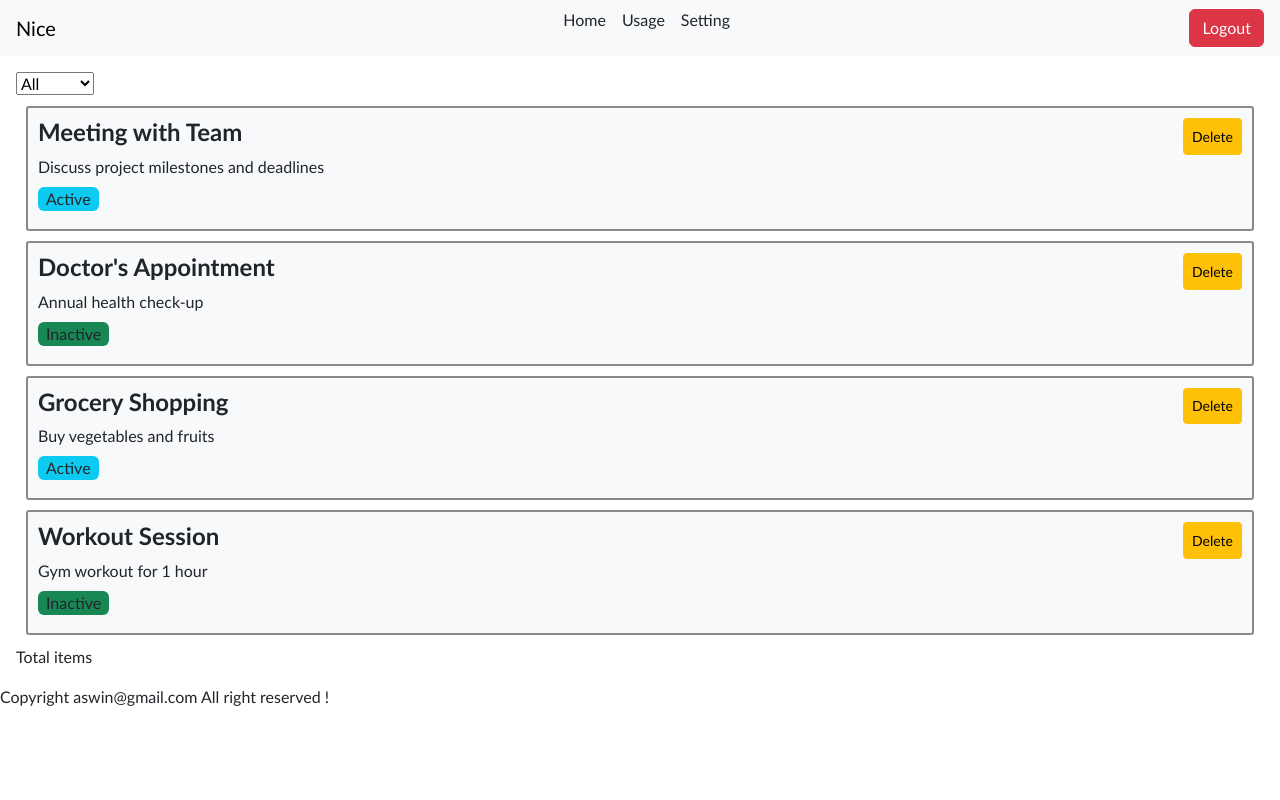
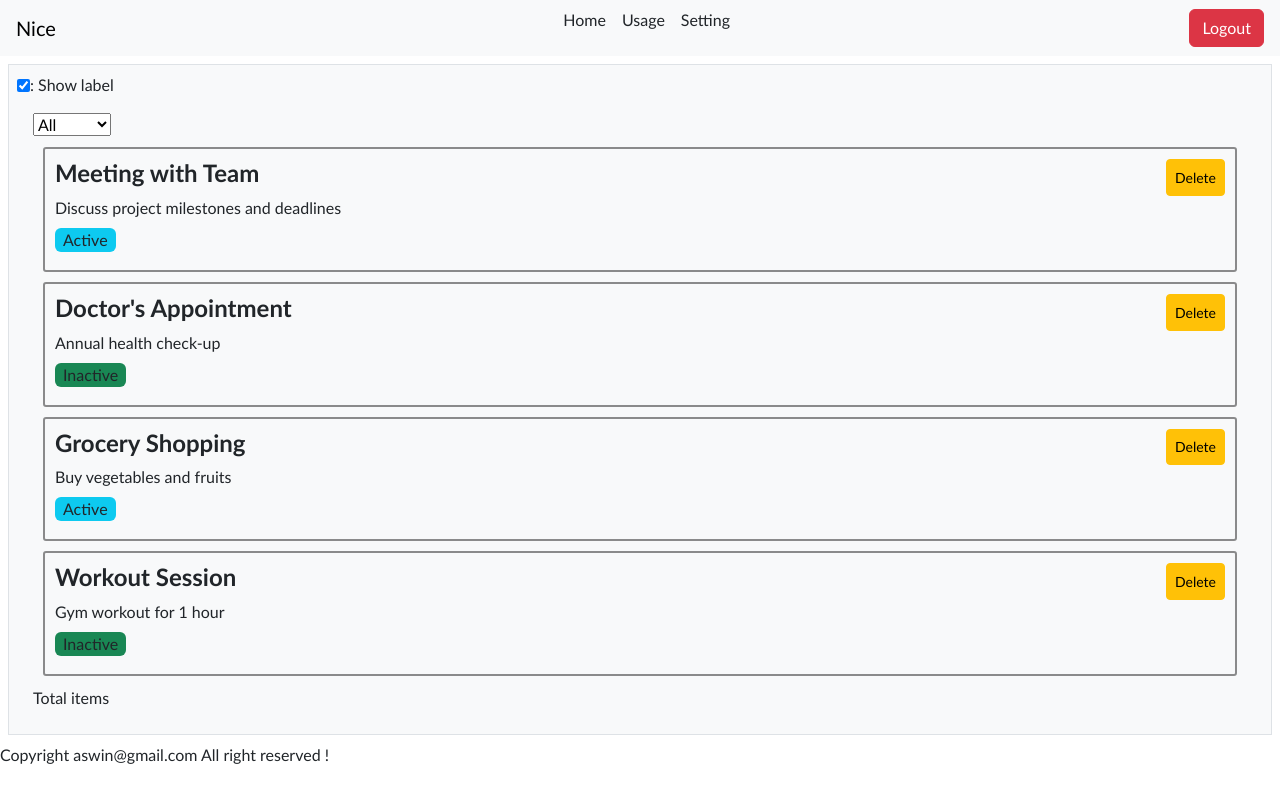
Before and after one commit to aswazone/react-journey, a React (Vite) app: page / in a window 1280 px wide. Built offline with nearby package versions, Linux system fonts and the light colour scheme.

Commit message:
feat: Hooks - useContext !!

```diff
--- a/src/components/Label.jsx
+++ b/src/components/Label.jsx
@@ -1,7 +1,14 @@
+import { useContext } from "react";
+import { LabelContext } from "../context/LabelContext";
+
+
 const Label = (props) => {
-
+    const isChecked = useContext(LabelContext)
     const style = props.isActive ? 'bg-info' : 'bg-success'
 
+    if(isChecked === false){
+        return;
+    }
     return <span onClick={()=>props.onAction(props.isActive ? 'Active' : 'Inactive')} className={`${style} rounded px-2`} >{props.isActive ? 'Active' : 'Inactive'}</span>
 }
 
--- a/src/components/List.jsx
+++ b/src/components/List.jsx
@@ -1,5 +1,6 @@
 import { useEffect, useState } from "react";
 import SimpleList from "./SimpleList";
+import { LabelContext } from "../context/LabelContext";
 import Tools from "./Tools";
 
 const List = () => {
@@ -64,11 +65,26 @@ const List = () => {
 })
 
 
+const [label,setLabel] = useState(true)
+
+const handleShowLabel = (e)=>{
+  setLabel(e.target.checked)
+}
+
+
   return (
     <>
-    <Tools detectChange={detectChange}>
-      <SimpleList onAction={handleLabelclick} data={newList} onDelete={handleDelete}/>
-    </Tools>
+    <LabelContext.Provider value={label}>
+    <div className="bg-light p-2 m-2 border">
+      <div className="d-flex align-items-center" >
+        <input checked={label} onChange={handleShowLabel} type="checkbox" />
+        <label >: Show label</label>
+      </div>
+      <Tools detectChange={detectChange}>
+        <SimpleList onAction={handleLabelclick} data={newList} onDelete={handleDelete}/>
+      </Tools>
+    </div>
+    </LabelContext.Provider>
     </>
   );
 };
--- /dev/null
+++ b/src/context/LabelContext.jsx
@@ -0,0 +1,3 @@
+import { createContext } from "react";
+
+export const LabelContext = createContext();
```
